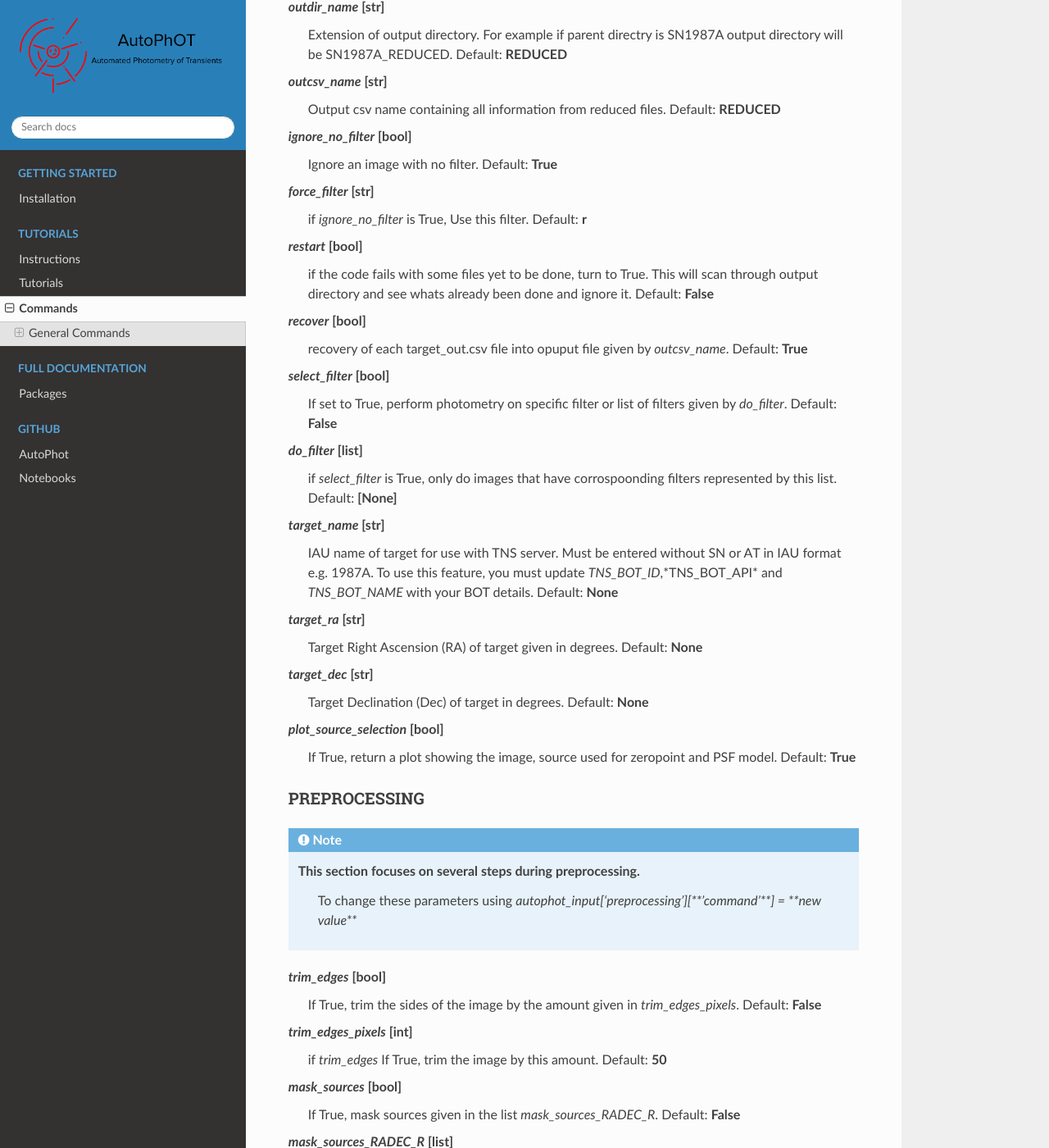
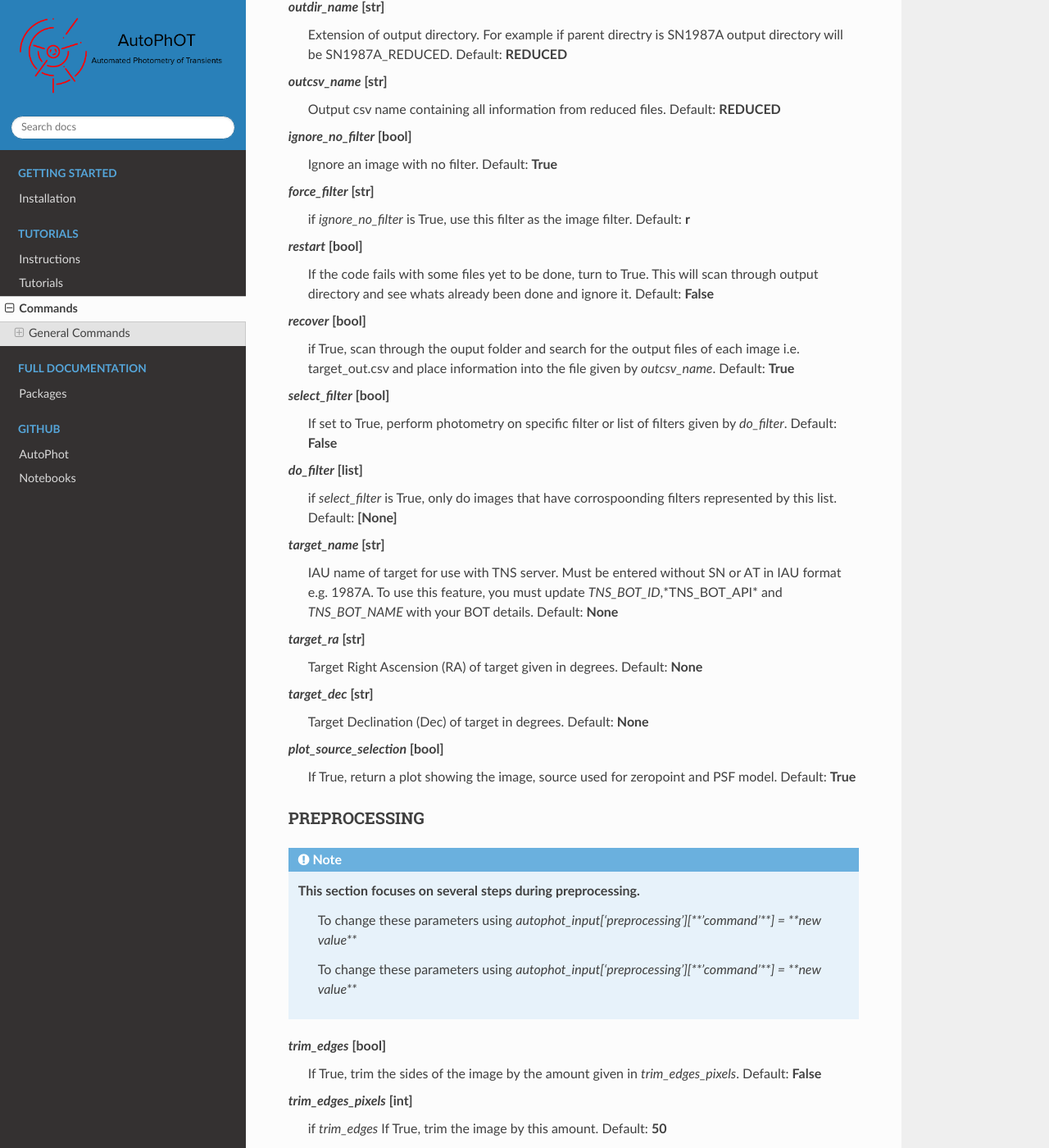
Before and after one commit to Astro-Sean/autophot, a Sphinx documentation site: the page built from docs/source/autophot_instructions.rst, in a window 1280 px wide and 1400 px high, scrolled down 949 px. Shown: the whole window at 82% size. Built offline with Sphinx 7.4.7 and the Read the Docs theme 2.0.0, drawn with Linux system fonts in a browser that asks for light colours; some of the changed text lies outside the part shown.

Commit message:
testing new docs structure

```diff
--- a/docs/source/autophot_instructions.rst
+++ b/docs/source/autophot_instructions.rst
@@ -56,15 +56,15 @@
 	Default: **True**
 
 *force_filter* [str]
-	if *ignore_no_filter* is True, Use this filter.
+	if *ignore_no_filter* is True, use this filter as the image filter.
 	Default: **r**
 
 *restart* [bool]
-	if the code fails with some files yet to be done, turn to True. This will scan through output directory and see whats already been done and ignore it.
+	If the code fails with some files yet to be done, turn to True. This will scan through output directory and see whats already been done and ignore it.
 	Default: **False**
 
 *recover* [bool]
-	recovery of each target_out.csv file into opuput file given by *outcsv_name*.
+	if True, scan through the ouput folder and search for the output files of each image i.e. target_out.csv and place information into the file given by *outcsv_name*.
 	Default: **True**
 
 *select_filter* [bool]
@@ -98,6 +98,9 @@
 .. note::
    This section focuses on several steps during preprocessing.
 	To change these parameters using `autophot_input['preprocessing'][**'command'**] = **new value**`
+
+
+	To change these parameters using `autophot_input['preprocessing'][**'command'**] = **new value**`
 *trim_edges* [bool]
 	If True, trim the sides of the image by the amount given in *trim_edges_pixels*.
 	Default: **False**
@@ -120,6 +123,9 @@
 
 .. note::
    Commands to control photometry
+	To change these parameters using `autophot_input['photometry'][**'command'**] = **new value**`
+
+
 	To change these parameters using `autophot_input['photometry'][**'command'**] = **new value**`
 *do_ap_phot* [bool]
 	Perform aperture photometry.
@@ -196,6 +202,9 @@
 .. note::
    Commands to control templates
 	To change these parameters using `autophot_input['templates'][**'command'**] = **new value**`
+
+
+	To change these parameters using `autophot_input['templates'][**'command'**] = **new value**`
 *use_user_template* [bool]
 	Use template given by user.
 	Default: **True**
@@ -206,6 +215,9 @@
 
 .. note::
    Comands when finding WCS values
+	To change these parameters using `autophot_input['wcs'][**'command'**] = **new value**`
+
+
 	To change these parameters using `autophot_input['wcs'][**'command'**] = **new value**`
 *ignore_no_wcs* [bool]
 	Ignore files that don't have wcs.
@@ -282,6 +294,9 @@
 .. note::
    Commands to use with when working with catalog
 	To change these parameters using `autophot_input['catalog'][**'command'**] = **new value**`
+
+
+	To change these parameters using `autophot_input['catalog'][**'command'**] = **new value**`
 *use_catalog* [str]
 	choose catalog to use - options: [pan_starrs,2mass,apass,skymapper,gaia].
 	Default: **None**
@@ -345,6 +360,9 @@
 .. note::
    Commands for cosmic ray cleaning:
 	To change these parameters using `autophot_input['cosmic_rays'][**'command'**] = **new value**`
+
+
+	To change these parameters using `autophot_input['cosmic_rays'][**'command'**] = **new value**`
 *remove_cmrays* [bool]
 	If True, remove cosmic rays using astroscrappy.
 	Default: **True**
@@ -363,6 +381,9 @@
 
 .. note::
    Commands describing how to perform fitting
+	To change these parameters using `autophot_input['fitting'][**'command'**] = **new value**`
+
+
 	To change these parameters using `autophot_input['fitting'][**'command'**] = **new value**`
 *fitting_method* [str]
 	fitting methods for analytical function fitting and PSF fitting.
@@ -411,6 +432,9 @@
 .. note::
    no comment
 	To change these parameters using `autophot_input['extinction'][**'command'**] = **new value**`
+
+
+	To change these parameters using `autophot_input['extinction'][**'command'**] = **new value**`
 *apply_airmass_extinction* [bool]
 	If True, retrun airmass correction.
 	Default: **False**
@@ -421,6 +445,9 @@
 
 .. note::
    Coammnds to control source detection algorithim
+	To change these parameters using `autophot_input['source_detection'][**'command'**] = **new value**`
+
+
 	To change these parameters using `autophot_input['source_detection'][**'command'**] = **new value**`
 *threshold_value* [float]
 	threshold value for source detection.
@@ -520,6 +547,9 @@
 
 .. note::
    no comment
+	To change these parameters using `autophot_input['limiting_magnitude'][**'command'**] = **new value**`
+
+
 	To change these parameters using `autophot_input['limiting_magnitude'][**'command'**] = **new value**`
 *force_lmag* [bool]
 	Force limiting magnitude test at transient location. This may given incorrect values for bright sources.
@@ -636,6 +666,9 @@
 .. note::
    These commands focus on settings when dealing with the photometry at the target position.
 	To change these parameters using `autophot_input['target_photometry'][**'command'**] = **new value**`
+
+
+	To change these parameters using `autophot_input['target_photometry'][**'command'**] = **new value**`
 *adjust_SN_loc* [bool]
 	if False, Photometry is performed at transient position i.e. forced photometry.
 	Default: **True**
@@ -650,6 +683,9 @@
 
 .. note::
    These commands focus on settings when dealing with the Point spread fitting photometry package.
+	To change these parameters using `autophot_input['psf'][**'command'**] = **new value**`
+
+
 	To change these parameters using `autophot_input['psf'][**'command'**] = **new value**`
 *psf_source_no* [int]
 	Number of sources used in the image to build the PSF model.
@@ -705,6 +741,9 @@
 
 .. note::
    no comment
+	To change these parameters using `autophot_input['template_subtraction'][**'command'**] = **new value**`
+
+
 	To change these parameters using `autophot_input['template_subtraction'][**'command'**] = **new value**`
 *do_ap_on_sub* [bool]
 	If True, Perfrom aperature photometry on subtrated image rather than PSF (if available/selected).
@@ -765,9 +804,12 @@
 .. note::
    Commands for controlling error calculations
 	To change these parameters using `autophot_input['error'][**'command'**] = **new value**`
+
+
+	To change these parameters using `autophot_input['error'][**'command'**] = **new value**`
 *target_error_compute_multilocation* [bool]
 	Do Snoopy-style error.
-	Default: **True**
+	Default: **False**
 
 *target_error_compute_multilocation_position* [float]
 	Distant from location of best fit to inject transient for recovery. Units of FWHM. Set to -1 to adjust around pixel of best fit.
@@ -783,6 +825,9 @@
 
 .. note::
    no comment
+	To change these parameters using `autophot_input['zeropoint'][**'command'**] = **new value**`
+
+
 	To change these parameters using `autophot_input['zeropoint'][**'command'**] = **new value**`
 *zp_sigma* [float]
 	Sigma clip values when cleaning up the zeropoint measurements.
```
